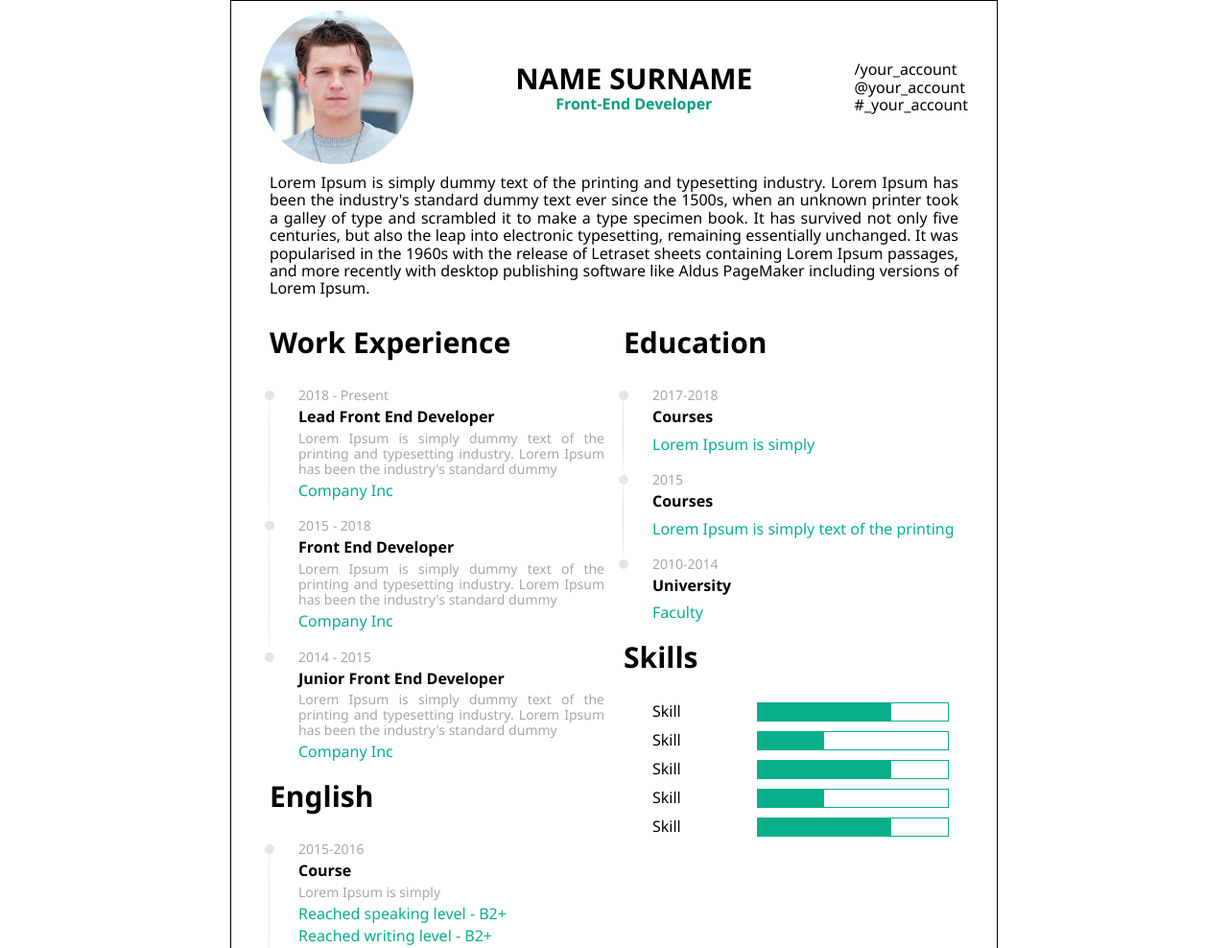
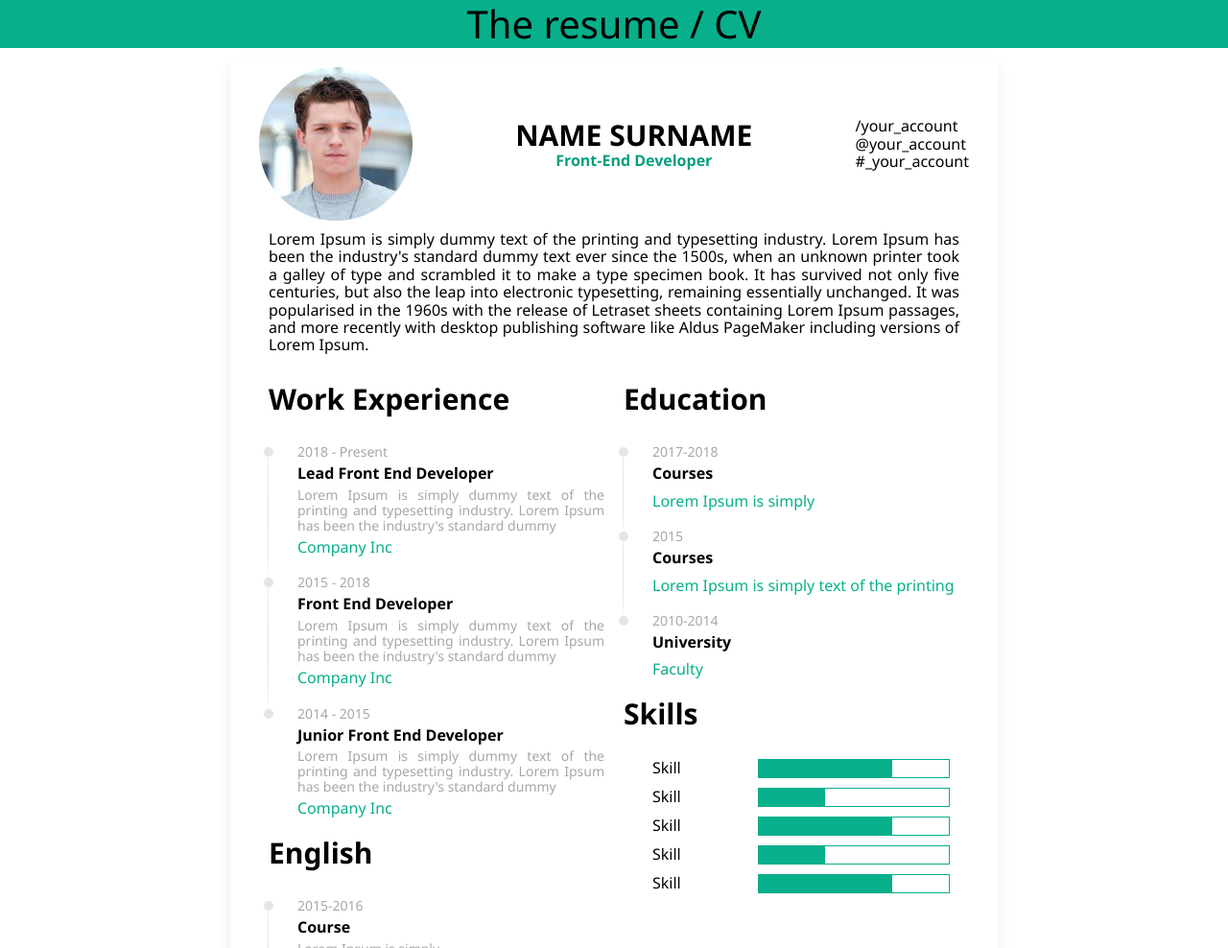
Before and after one commit to Qualletom/rsschool-codejam1-cv, a plain HTML site: page index.html in a window 1280 px wide. Shown: the top 988 px of the page at 96% size. Drawn offline with Linux system fonts and the light colour scheme.

Commit message:
feat: add header

```diff
--- a/index.html
+++ b/index.html
@@ -10,12 +10,11 @@
 </head>
 <body class="container">
     <header class="header">
-
+       The resume / CV
     </header>
     <main class="main">
        <section class="author-info">
             <div class="photo">
-                    <!-- <img src="images/photo.png" alt="Author photo" width="70" height="70"> -->
             </div>
             <section class="details">
                 <h1 class="name uppercase">Name Surname</h1>
--- a/styles/main.css
+++ b/styles/main.css
@@ -21,12 +21,16 @@ p {
 }
 
 .container {
-    max-width: 800px;
     margin: auto;
 }
 
 .header {
     display: flex;
+    height: 50px;
+    background-color: #07af8b;
+    font-size: 40px;
+    justify-content: center;
+    align-items: center;
 }
 
 .author-info {
@@ -194,10 +198,12 @@ p {
 
 .main {
     height: calc(100% - 40px);
-    /* max-width: 805px; */
+    max-width: 800px;
     width: 100%;
-    border: 1px solid black;
+    /* border: 1px solid black; */
     margin: auto;
+    margin-top: 10px;
+    box-shadow: 0 10px 17px 0 rgba(0,0,0,0.07);
 }
 
 .container .aside {
```
